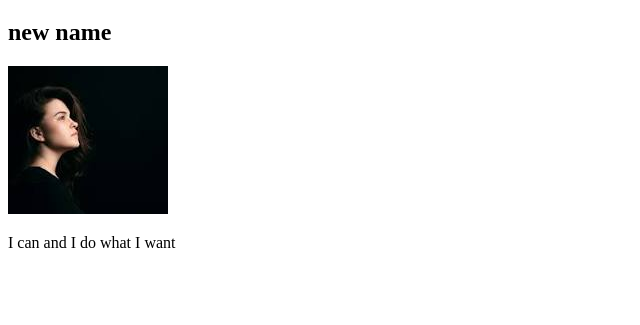
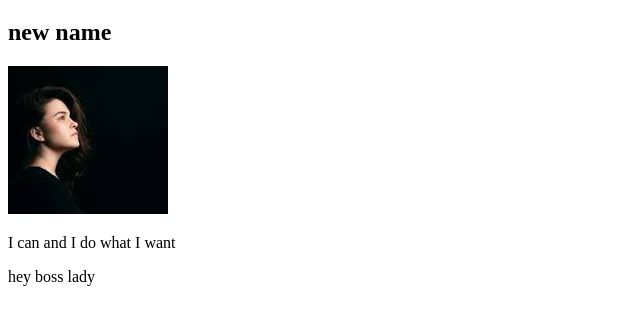
Before and after one commit to ifaweb/New-folder, a plain HTML site: page index.html in a window 1280 px wide. Shown: the part 61-386 px from the top of the page, without its empty margins (0-640 px from the left). Drawn offline with Linux system fonts and the light colour scheme.

Commit message:
added paragraph

```diff
--- a/index.html
+++ b/index.html
@@ -10,5 +10,6 @@
     <h2>new name</h2>
     <img src="profile.jpeg"></img>
     <p>I can and I do what I want</p>
+    <p>hey boss lady </p>
 </body>
 </html>
```
